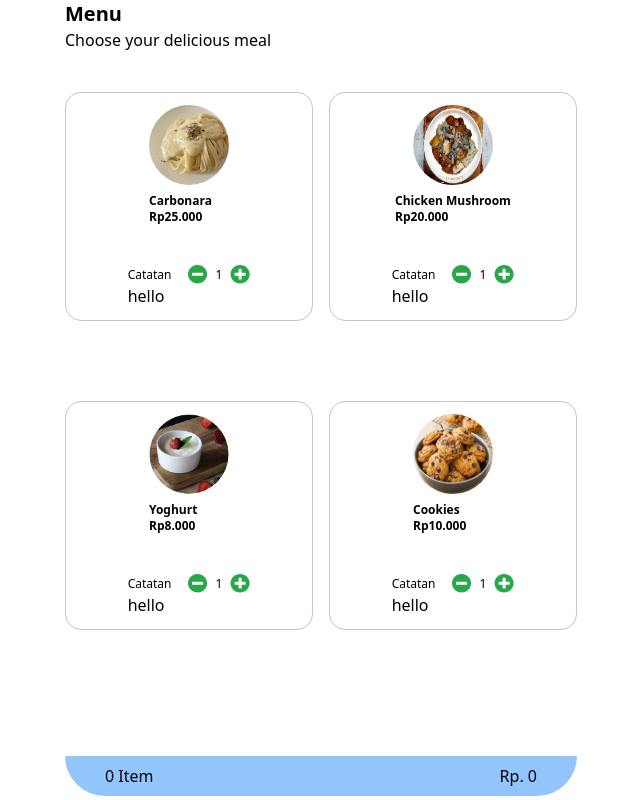
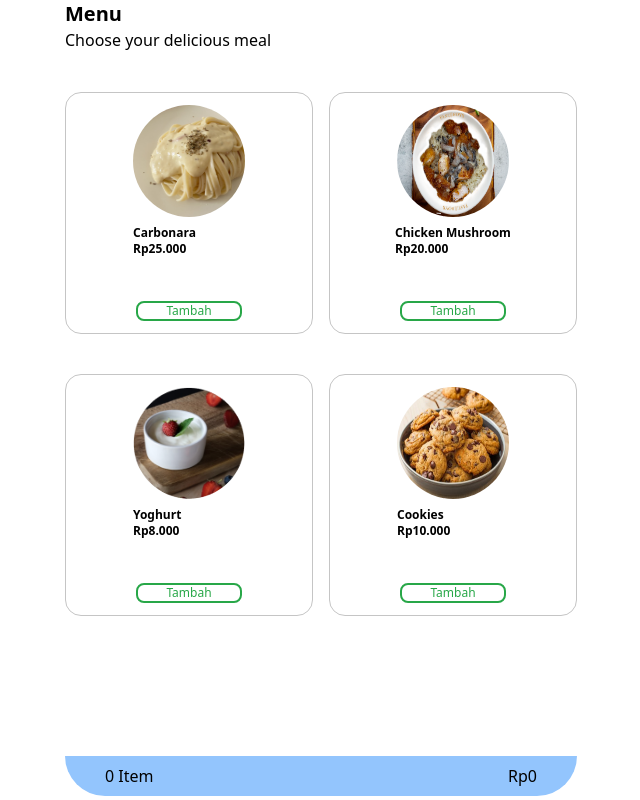
Before and after one commit to KaisarOrange/order-app, an Angular app: page /menu in a window 1280 px wide. Shown: the whole page, without its empty margins (319-959 px from the left). Built offline with nearby package versions, Linux system fonts and the light colour scheme.

Commit message:
completed main menu

```diff
--- a/src/app/app.module.ts
+++ b/src/app/app.module.ts
@@ -8,7 +8,6 @@ import { WelcomeComponent } from './welcome/welcome.component';
 import { PageNotFoundComponent } from './page-not-found/page-not-found.component';
 import { CardsComponent } from './menu/cards/cards.component';
 import { CheckoutComponent } from './menu/checkout/checkout.component';
-import { AdditionComponent } from './menu/cards/addition/addition.component';
 import localeId from '@angular/common/locales/id';
 import { registerLocaleData } from '@angular/common';
 registerLocaleData(localeId, 'id');
@@ -20,7 +19,6 @@ registerLocaleData(localeId, 'id');
     PageNotFoundComponent,
     CardsComponent,
     CheckoutComponent,
-    AdditionComponent,
   ],
   imports: [
     BrowserModule,
--- a/src/app/menu/cards/addition/addition.component.html
+++ /dev/null
@@ -1 +0,0 @@
-<p>addition works!</p>
--- a/src/app/menu/cards/cards.component.html
+++ b/src/app/menu/cards/cards.component.html
@@ -1,12 +1,12 @@
-<div class="grid mt-10 gap-4 gap-y-20 grid-cols-2 grid-rows-2">
+<div class="grid mt-10 gap-4 gap-y-10 grid-cols-2 grid-rows-2">
   <div
     class="border-[#C5C5C5] border-[1px] rounded-2xl"
-    *ngFor="let item of items"
+    *ngFor="let item of items; index as i"
   >
     <div class="flex flex-col items-center p-3">
       <div>
         <img
-          class="rounded-full h-20 w-20 m-auto mb-2"
+          class="rounded-full h-28 w-28 m-auto mb-2"
           src="{{ item.image }}"
         />
         <p class="text-xs font-bold">{{ item.name }}</p>
@@ -16,27 +16,36 @@
       </div>
       <div class="mt-10 mb-0">
         <button
-          *ngIf="count <= 0"
+          *ngIf="item.amount === 0"
           class="border-[#28A748] border-2 h-5 text-xs text-[#28A748] px-7 rounded-lg"
-          (click)="count = count + 1"
+          (click)="pushOrder(item.price, item.id, item.name)"
         >
           Tambah
         </button>
-        <div class="flex justify-between items-center gap-4" *ngIf="count > 0">
-          <button class="text-xs">Catatan</button>
-          <div class="flex items-center justify-center gap-2">
-            <button (click)="count = count - 1" class="">
+        <div
+          *ngIf="item.amount > 0"
+          class="flex justify-between items-center gap-4"
+        >
+          <button
+            class="text-[10px] border-black border-[1px] rounded-full px-2 shadow-lg"
+          >
+            Catatan
+          </button>
+          <div class="flex items-center justify-center gap-2 flex-shrink-0">
+            <button (click)="reduceOrder(item.id)" class="">
               <img src="/assets/img/min.svg" />
             </button>
-            <div class="text-xs">
-              {{ count }}
+            <div class="text-xs w-2 flex justify-center">
+              {{ item.amount }}
             </div>
-            <button (click)="count = count + 1" class="">
+            <button
+              (click)="pushOrder(item.price, item.id, item.name)"
+              class=""
+            >
               <img src="/assets/img/plus.svg" />
             </button>
           </div>
         </div>
-        <button (click)="addOut()">hello</button>
       </div>
     </div>
   </div>
--- a/src/app/menu/cards/cards.component.ts
+++ b/src/app/menu/cards/cards.component.ts
@@ -44,11 +44,50 @@ export class CardsComponent {
     },
   ];
 
-  @Output() newItemEvent = new EventEmitter<string>();
+  order: order[] = [];
+
+  @Output() newItemEvent = new EventEmitter<any>();
+
+  pushOrder(price: number, id: number, name: string, amount?: number) {
+    const check = this.order.some((e) => e.id === id);
+    const find = this.order.findIndex((e) => e.id === id);
+    const findItem = this.items.findIndex((e) => e.id === id);
+
+    if (check === false) {
+      this.order.push({
+        price: price,
+        id: id,
+        name: name,
+        amount: 1,
+      });
+
+      this.items[findItem].amount = this.items[findItem].amount + 1;
+    } else {
+      this.order[find].amount = this.order[find].amount + 1;
+      this.items[findItem].amount = this.items[findItem].amount + 1;
+    }
+    this.addOut();
+  }
+
+  reduceOrder(id: number) {
+    const find = this.order.findIndex((e) => e.id === id);
+    const findItem = this.items.findIndex((e) => e.id === id);
+
+    this.items[findItem].amount = this.items[findItem].amount - 1;
+    this.order[find].amount = this.order[find].amount - 1;
+
+    if (this.order[find].amount === 0) {
+      this.order = this.order.filter((e) => e.amount > 0);
+    }
+    this.addOut();
+    console.log(this.order);
+  }
 
   addOut() {
-    this.newItemEvent.emit('Hello this is Output');
+    this.newItemEvent.emit(this.order);
   }
-
-  count: number = 1;
+  log() {
+    console.log(this.order);
+  }
+  count: number = 0;
 }
--- a/src/app/menu/checkout/checkout.component.html
+++ b/src/app/menu/checkout/checkout.component.html
@@ -1,9 +1,19 @@
 <div
   class="fixed w-4/5 xl:w-2/5 bottom-1 left-2/4 -translate-x-1/2 px-10 bg-blue-300 rounded-b-full py-2"
 >
-  <div class="flex justify-between">
-    <div><p>0 Item</p></div>
-    <div><p>Rp. 0</p></div>
+  <div (click)="setSwitch()" class="flex justify-between">
+    <div>
+      <p>{{ amountTotal() }} Item</p>
+    </div>
+    <div>
+      <p class="font-medium">
+        {{
+          totalAddition() === 0
+            ? "Rp0"
+            : (totalAddition() | currency : "IDR" : "symbol" : "3.0")
+        }}
+      </p>
+    </div>
   </div>
 </div>
 <!-- fixed bottom-5 left-2/4 -translate-x-1/2 -->
--- a/src/app/menu/checkout/checkout.component.ts
+++ b/src/app/menu/checkout/checkout.component.ts
@@ -1,10 +1,40 @@
-import { Component } from '@angular/core';
+import {
+  Component,
+  EventEmitter,
+  Output,
+  Input,
+  OnChanges,
+} from '@angular/core';
 
 @Component({
   selector: 'app-checkout',
   templateUrl: './checkout.component.html',
-  styleUrls: ['./checkout.component.scss']
+  styleUrls: ['./checkout.component.scss'],
 })
-export class CheckoutComponent {
+export class CheckoutComponent implements OnChanges {
+  @Output() switchView = new EventEmitter<boolean>();
+  setSwitch() {
+    this.switchView.emit(false);
+  }
+  @Input() order: Array<any> = [];
 
+  cont = 0;
+
+  amountTotal = () => {
+    const total = this.order.reduce((a, b) => a + b.amount, 0);
+    return total;
+  };
+  totalAddition = () => {
+    const total = this.order.reduce((a, b) => a + b.price * b.amount, 0);
+    return total;
+  };
+
+  updateItem = () => {
+    if (this.order.length > 0) {
+      console.log('hello' + this.order);
+    }
+  };
+  ngOnChanges() {
+    this.updateItem();
+  }
 }
--- a/src/app/menu/menu.component.html
+++ b/src/app/menu/menu.component.html
@@ -1,9 +1,12 @@
-<div class="xl:w-2/5 xl:m-auto ml-9 mr-9 mt-5 h-screen">
+<div *ngIf="menu" class="xl:w-2/5 xl:m-auto ml-9 mr-9 mt-5 h-screen">
   <h1 class="text-xl font-semibold">Menu</h1>
   <h2>Choose your delicious meal</h2>
-  <h1>{{ hello }}</h1>
   <div class="flex flex-col">
-    <app-cards (newItemEvent)="hello = $event"></app-cards>
-    <app-checkout></app-checkout>
+    <app-cards (newItemEvent)="order = $event"></app-cards>
+    <app-checkout
+      (switchView)="switchView($event)"
+      [order]="order"
+    ></app-checkout>
   </div>
 </div>
+<div *ngIf="menu === false" (click)="menu = true">Hello</div>
--- a/src/app/menu/menu.component.ts
+++ b/src/app/menu/menu.component.ts
@@ -7,10 +7,14 @@ import { order } from './order';
   styleUrls: ['./menu.component.scss'],
 })
 export class MenuComponent {
+  menu: boolean = true;
   current: string = 'hello';
-  hello = '';
+  order: Array<string> = [];
 
-  addHello(hello: string) {
-    this.hello = hello;
+  addHello(hello: Array<string>) {
+    this.order = hello;
+  }
+  switchView(menu: boolean) {
+    this.menu = menu;
   }
 }
```
Also changed, not shown: src/app/menu/cards/addition/addition.component.ts (deleted, +0 -10 lines), src/app/menu/cards/addition/addition.component.scss (deleted), 1 other file (tests, documents, lock files or other folders).
